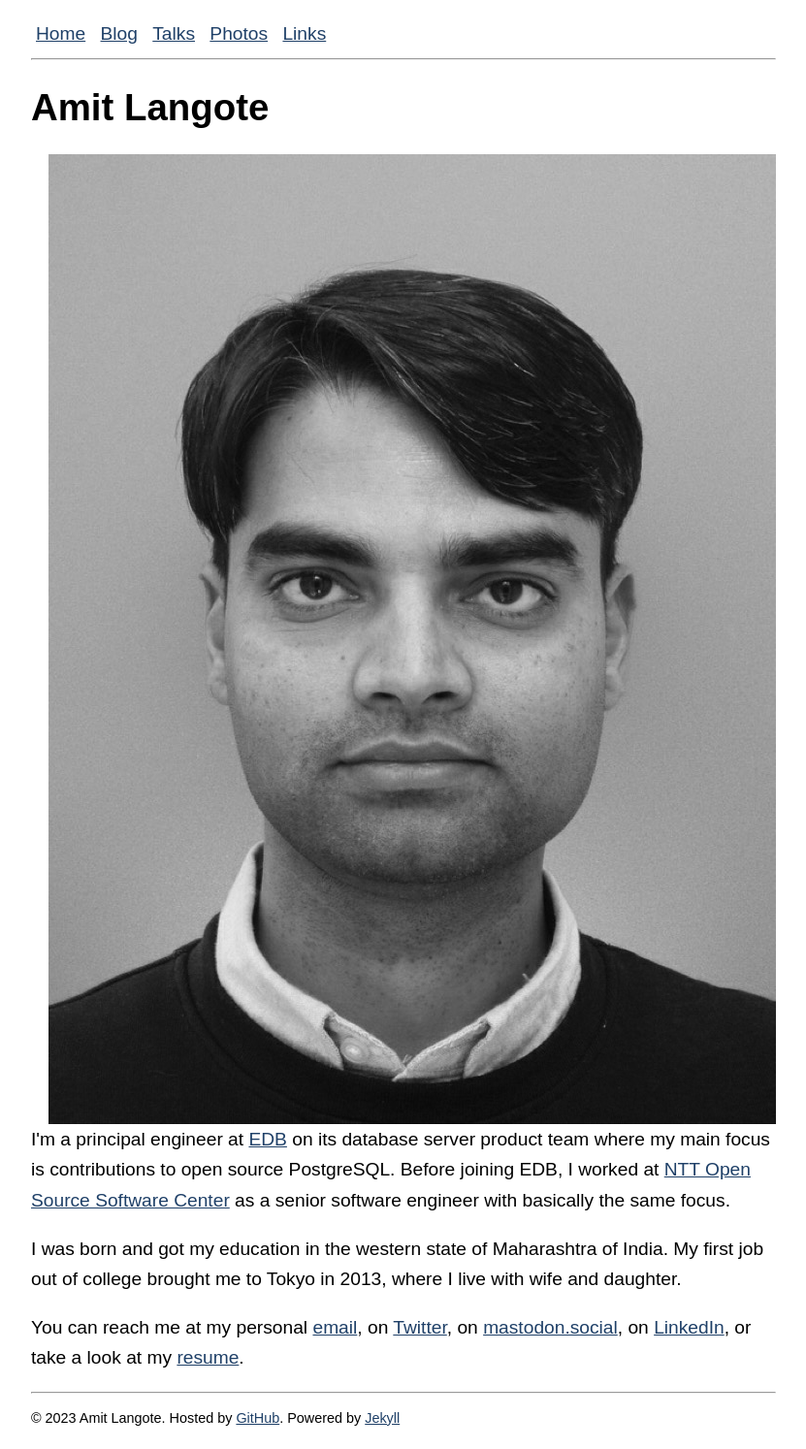
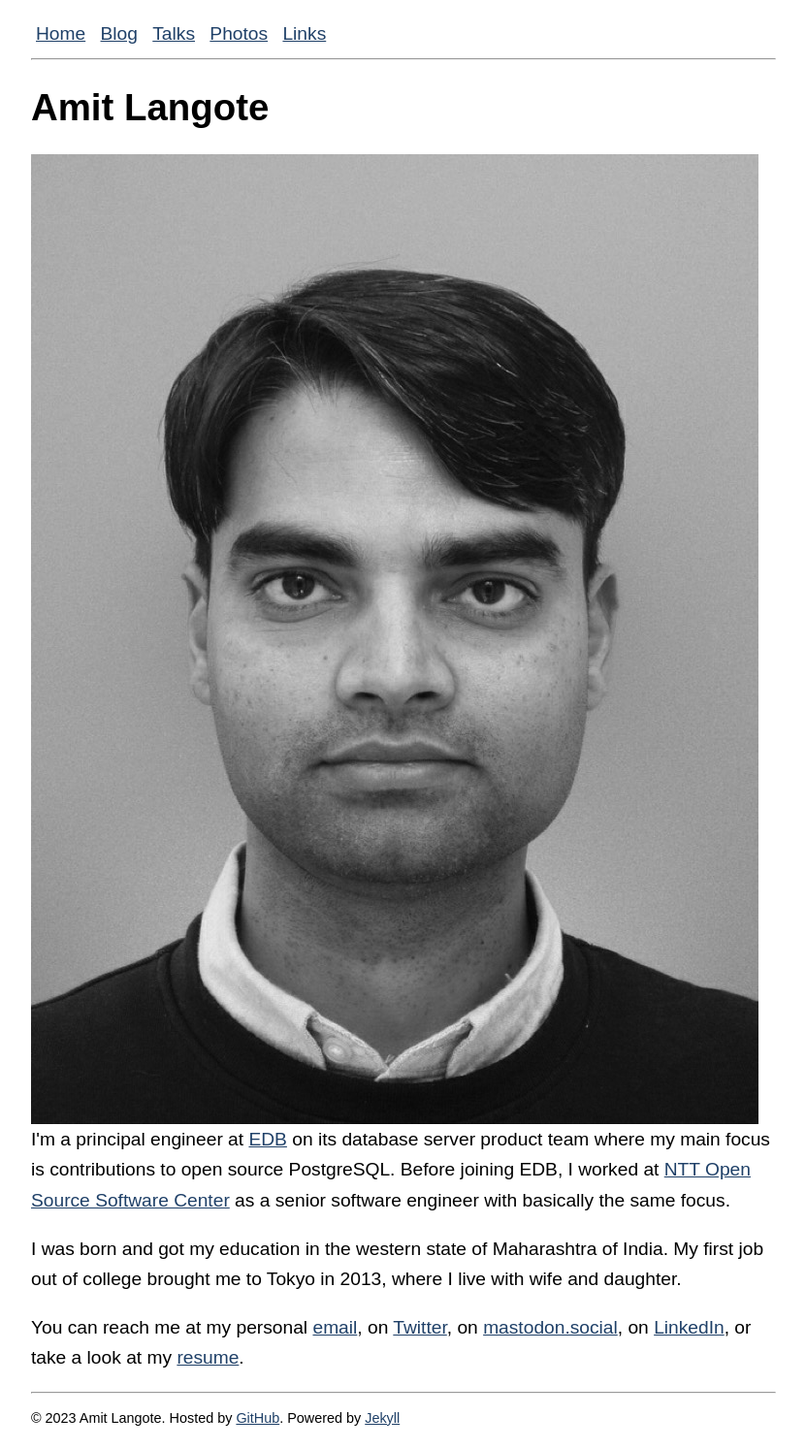
Before and after one commit to amitlan/website, a Jekyll site: the page built from index.md, in a window 1280 px wide. Shown: the whole page at 97% size, without its empty margins (224-1055 px from the left). Built offline with Jekyll 4.4.1, drawn with Linux system fonts in a browser that asks for light colours.

Commit message:
Update index.md
Blind fix img

```diff
--- a/index.md
+++ b/index.md
@@ -4,7 +4,7 @@ title: Amit Langote
 ---
 
 <p>
-<img src="files/me2.jpeg" alt="Hey there!" align="right"/>
+<div class="imgbox"><img src="files/me2.jpeg" alt="Hey there!" align="right"/></div>
   I'm a principal engineer at <a href="https://www.enterprisedb.com/">EDB</a>
   on its database server product team where my main focus is contributions
   to open source PostgreSQL. Before joining EDB, I worked at
```
